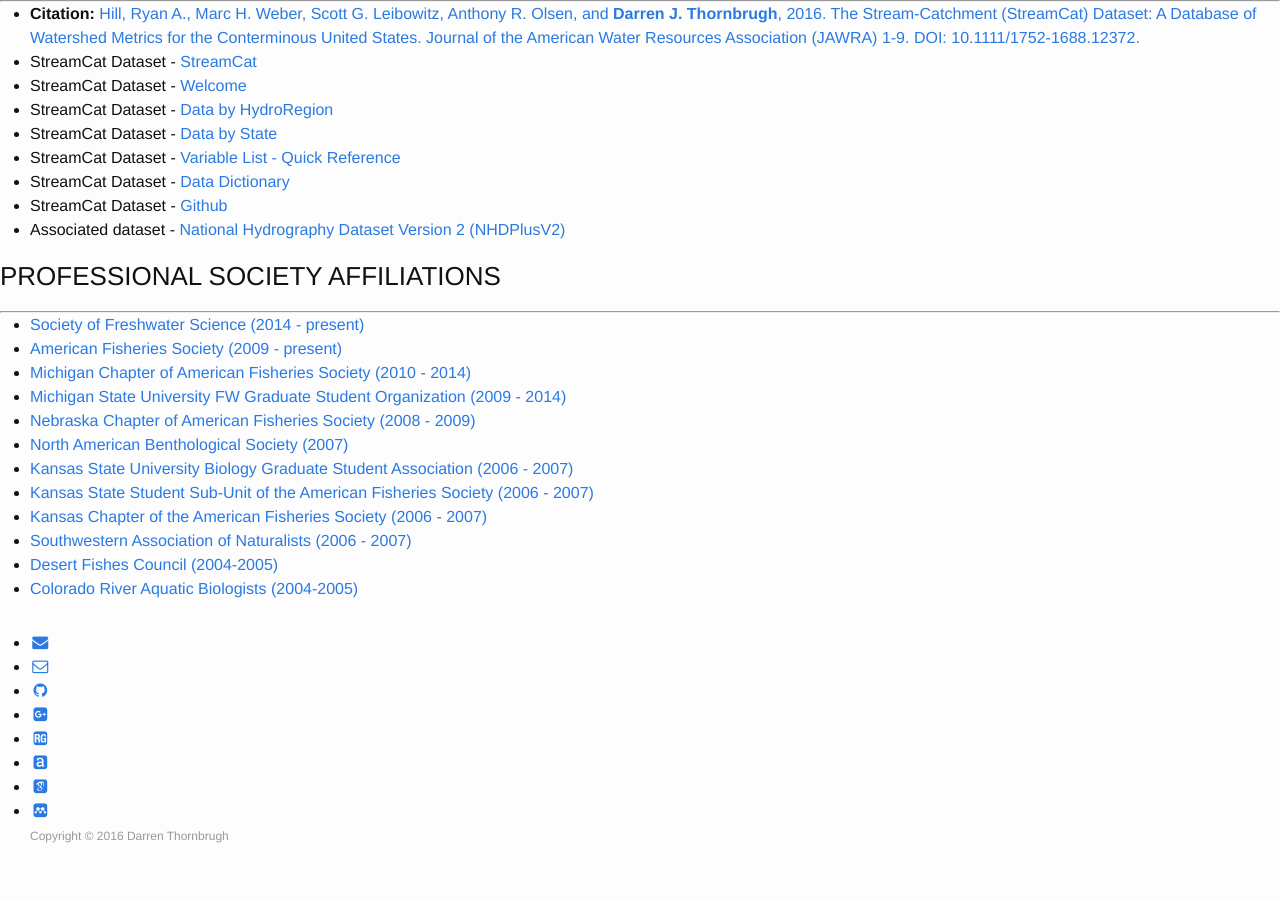
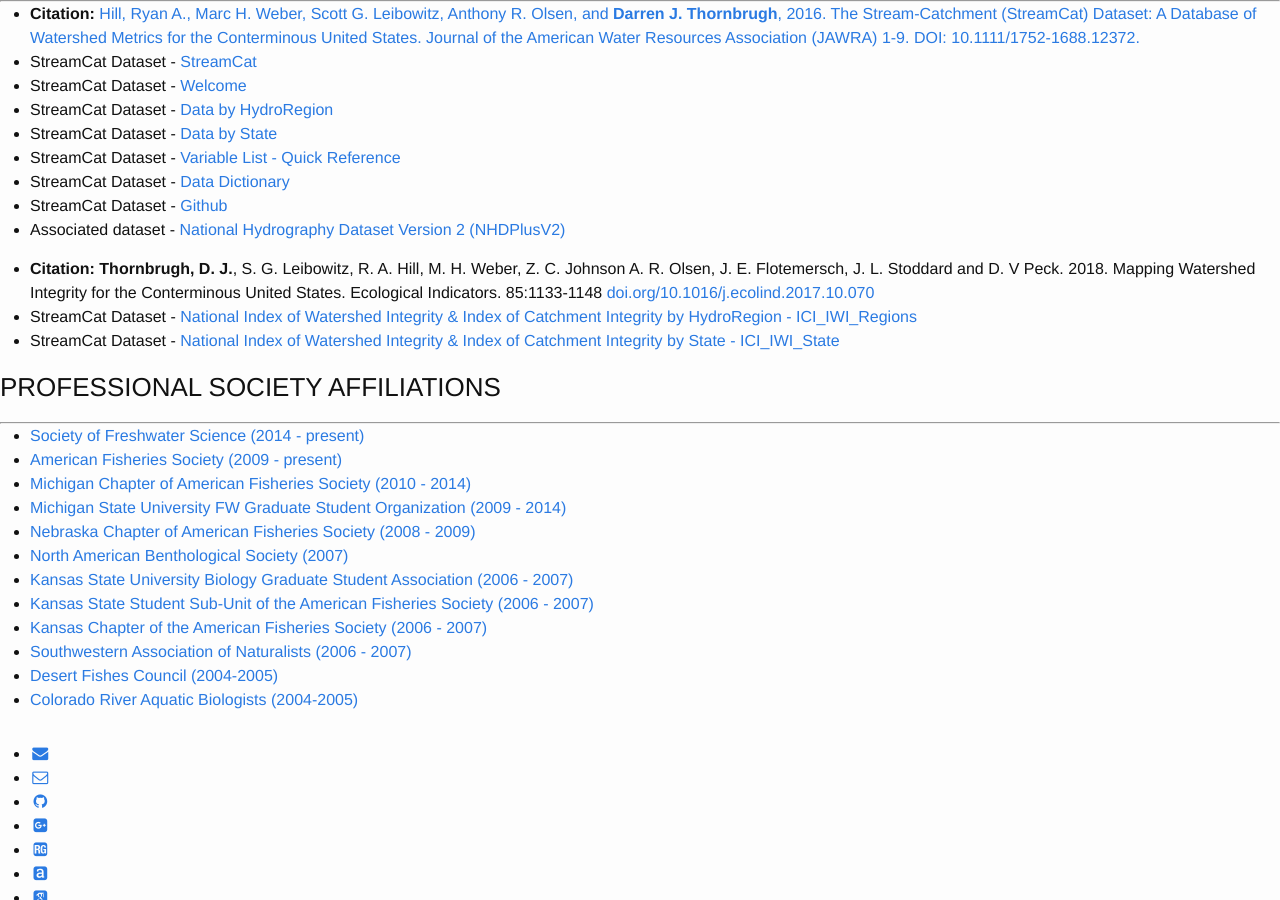
Before and after one commit to dthor/dthor.github.io, a Jekyll site: the page built from links/links.md, in a window 1280 px wide and 900 px high, scrolled down 871 px. Built offline with Jekyll 4.4.1, drawn with Linux system fonts in a browser that asks for light colours; nearby versions of some CDN libraries; some web fonts are replaced; before the commit the page ends 1733 px from its top, so only the background shows below that.

Commit message:
Stream Cat Links

```diff
--- a/links/links.md
+++ b/links/links.md
@@ -27,6 +27,10 @@
 -	StreamCat Dataset - [Github](https://github.com/USEPA/StreamCat)
 -	Associated dataset - [National Hydrography Dataset Version 2 (NHDPlusV2)](http://www.horizon-systems.com/nhdplus/NHDplusV2_home.php)
 
+-	**Citation:** **Thornbrugh, D. J.**, S. G. Leibowitz, R. A. Hill, M. H. Weber, Z. C. Johnson A. R. Olsen, J. E. Flotemersch, J. L. Stoddard and D. V Peck. 2018. Mapping Watershed Integrity for the Conterminous United States. Ecological Indicators. 85:1133-1148 [doi.org/10.1016/j.ecolind.2017.10.070](https://doi.org/10.1016/j.ecolind.2017.10.070)
+-	StreamCat Dataset - [National Index of Watershed Integrity & Index of Catchment Integrity by HydroRegion - ICI_IWI_Regions](ftp://newftp.epa.gov/EPADataCommons/ORD/NHDPlusLandscapeAttributes/StreamCat/HydroRegions/)
+-	StreamCat Dataset - [National Index of Watershed Integrity & Index of Catchment Integrity by State - ICI_IWI_State](ftp://newftp.epa.gov/EPADataCommons/ORD/NHDPlusLandscapeAttributes/StreamCat/States/)
+
 ### PROFESSIONAL SOCIETY AFFILIATIONS
 ***
 -	[Society of Freshwater Science (2014 - present)](https://www.freshwater-science.org/)
```
Also changed, not shown: research/research.md (+1 -0 lines).
